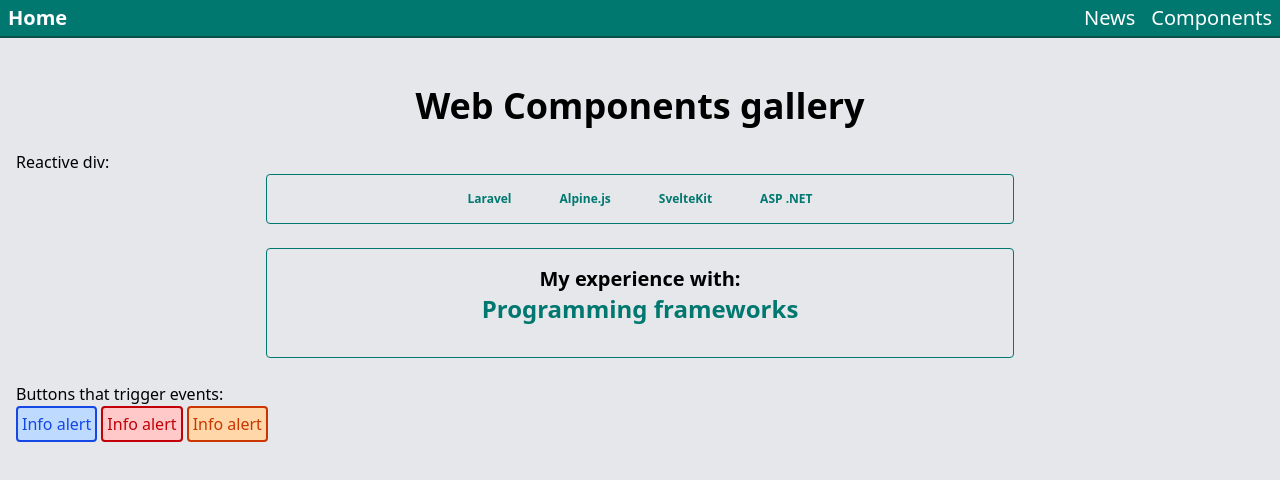
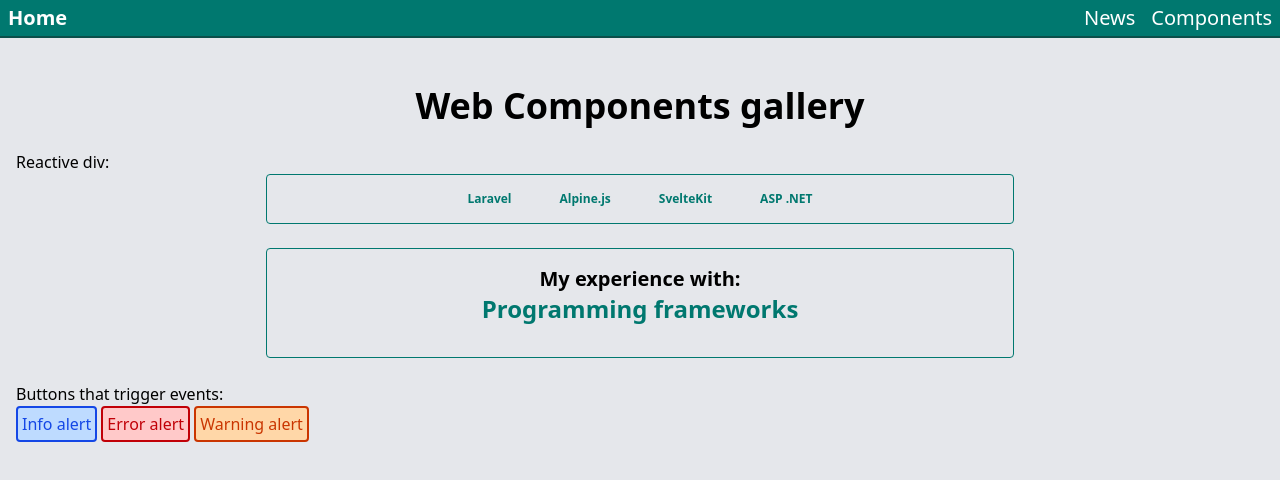
Before and after one commit to MossGuy/Svelte_Garden, a SvelteKit app: page /web_components in a window 1280 px wide. Shown: the top 480 px of the page. Built offline with nearby package versions, Linux system fonts and the light colour scheme.

Commit message:
fixed button text and error icon

```diff
--- a/src/routes/web_components/+page.svelte
+++ b/src/routes/web_components/+page.svelte
@@ -108,14 +108,14 @@
         onclick={() => showAlertError = true}
         class="border border-red-700 text-red-700 bg-red-200 border-2 rounded p-1"
         >
-            Info alert
+            Error alert
         </button>
 
         <button
         onclick={() => showAlertWarning = true}
         class="border border-orange-700 text-orange-700 bg-orange-200 border-2 rounded p-1"
         >
-            Info alert
+            Warning alert
         </button>
     </div>
 </section>
--- a/src/routes/web_components/AlertError.svelte
+++ b/src/routes/web_components/AlertError.svelte
@@ -17,7 +17,7 @@
 class="bg-red-200 border border-red-600 text-red-600 rounded p-1 flex justify-between items-center"
 >
     <p>
-        <i class="bi bi-info-circle"></i>
+        <i class="bi bi-exclamation-circle"></i>
         Error: {message}
     </p>
 
```
